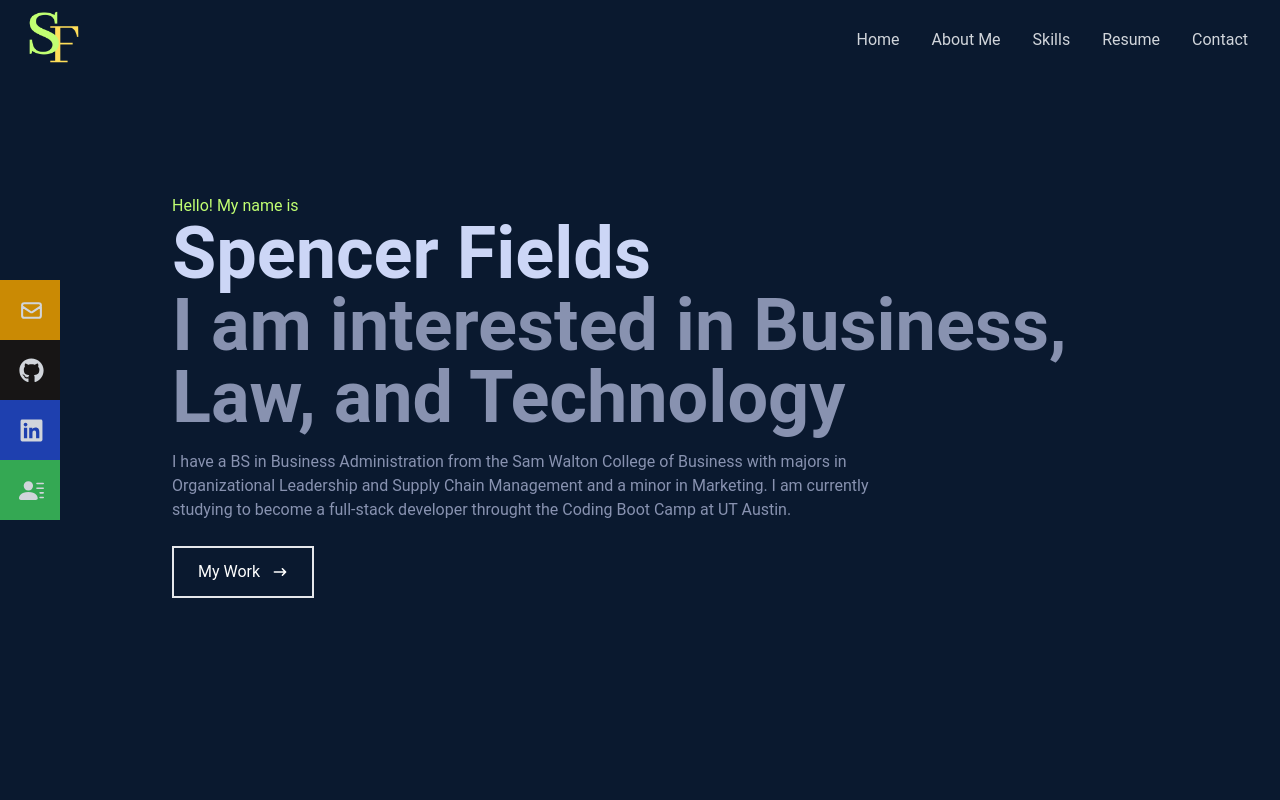
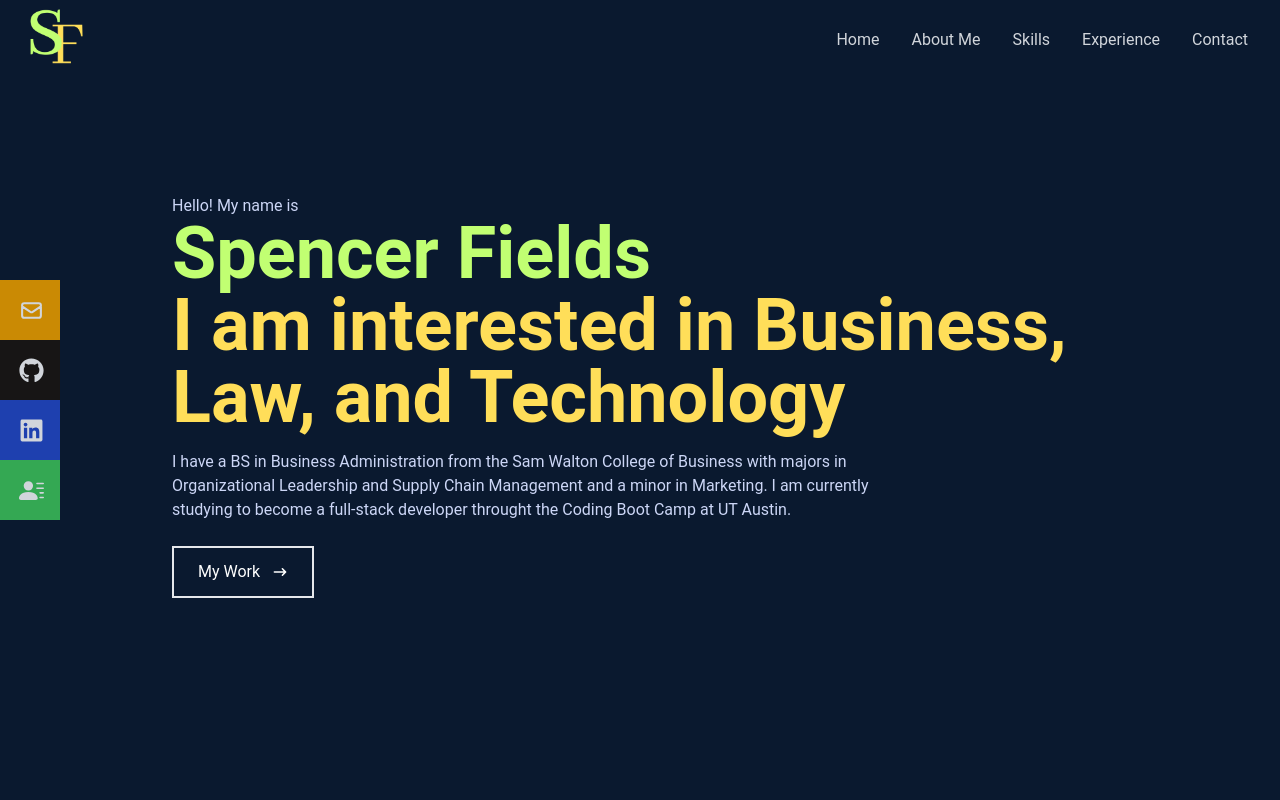
Before and after one commit to sdfields/SDF-Portfolio, a React (Create React App) app in the folder sdf-portfolio/: page / in a window 1280 px wide. Shown: the top 800 px of the page. Built offline with nearby package versions, Linux system fonts and the light colour scheme; the HTML template or start-up script is replaced by a standard one.

Commit message:
almost to final touches adding links to socials and projects

```diff
--- a/sdf-portfolio/package.json
+++ b/sdf-portfolio/package.json
@@ -11,6 +11,7 @@
     "react-dom": "^18.2.0",
     "react-icons": "^4.8.0",
     "react-scripts": "5.0.1",
+    "react-scroll": "^1.8.9",
     "web-vitals": "^2.1.4"
   },
   "scripts": {
--- a/sdf-portfolio/src/components/Contact.jsx
+++ b/sdf-portfolio/src/components/Contact.jsx
@@ -3,14 +3,15 @@ import React from 'react'
 const Contact = () => {
   return (
     <div name= 'contact' className='w-full h-screen bg-[#0a192f] flex justify-center items-center p-4'>
-        <form className='flex flex-col max-w-[600px] w-full'>
+        <form method='POST' action= "https://getform.io/f/28b77d0c-b1a0-4956-a9dd-c9d8bb3ce935" className='flex flex-col max-w-[600px] w-full'>
         <div className='pb-8'>
             <p className='text-4xl font-bold inline border-b-4 border-[#c1ff72] text-gray-300'>Contact</p>
             <p className='text-gray-300 py-4'>Submit the form below or email me at spencerdfields@gmail.com</p>
         </div>
-        <input type='text' placeholder='Name' name='name' />
-        <input type='email' placeholder='Email' name='email' />
-        <input type='text' placeholder='Name' name='name' />
+        <input className='p-2 bg-gray-300' type='text' placeholder='Name' name='name' />
+        <input className='my-4 p-2 bg-gray-300' type='email' placeholder='Email' name='email' />
+        <textarea className='p-2 bg-gray-300' type='text' placeholder='Message' name='message' rows='5' />
+        <button className='text-white border-2 hover:bg-[#c1ff72] hover:border-black hover:text-black px-4 py-3 my-8 mx-auto flex items-center'>Submit</button>
         </form>
     </div>
   )
--- a/sdf-portfolio/src/components/Home.jsx
+++ b/sdf-portfolio/src/components/Home.jsx
@@ -1,28 +1,35 @@
-import React from 'react'
-import {HiArrowNarrowRight} from 'react-icons/hi'
+import React from "react";
+import { HiArrowNarrowRight } from "react-icons/hi";
 
 const Home = () => {
   return (
-    <div name='home' className='w-full h-screen bg-[#0a192f]'>
-
+    <div name="home" className="w-full h-screen bg-[#0a192f]">
       {/*Main Container*/}
-          <div className='max-w-[1000px] h-full mx-auto px-8 flex flex-col justify-center'>
-            <p className='text-[#c1ff72]'>Hello! My name is</p>
-            <h1 className='text-4xl sm:text-7xl font-bold text-[#ccd6f6]'>Spencer Fields</h1>
-            <h2 className='text-4xl sm:text-7xl font-bold text-[#8892b0]'>I am interested in Business, Law, and Technology</h2>
-            <p className='py-4 max-w-[700px] text-[#8892b0]'>I have a BS in Business Administration from the Sam Walton College of Business with majors in Organizational Leadership and Supply Chain Management and a minor in Marketing.
-              I am currently studying to become a full-stack developer throught the Coding Boot Camp at UT Austin.</p>
+      <div className="max-w-[1000px] h-full mx-auto px-8 flex flex-col justify-center">
+        <p className="text-[#ccd6f6]">Hello! My name is</p>
+        <h1 className="text-4xl sm:text-7xl font-bold text-[#c1ff72]">
+          Spencer Fields
+        </h1>
+        <h2 className="text-4xl sm:text-7xl font-bold text-[#ffde59]">
+          I am interested in Business, Law, and Technology
+        </h2>
+        <p className="py-4 max-w-[700px] text-[#ccd6f6]">
+          I have a BS in Business Administration from the Sam Walton College of
+          Business with majors in Organizational Leadership and Supply Chain
+          Management and a minor in Marketing. I am currently studying to become
+          a full-stack developer throught the Coding Boot Camp at UT Austin.
+        </p>
         <div>
-            <button className='text-white group border-2 px-6 py-3 my-2 flex items-center hover:bg-[#c1ff72] hover:text-black'>My Work
-            <span className='group-hover:rotate-90 duration-300'>
-              <HiArrowNarrowRight className='ml-3'/>
+          <button className="text-white group border-2 px-6 py-3 my-2 flex items-center hover:bg-[#c1ff72] hover:text-black">
+            My Work
+            <span className="group-hover:rotate-90 duration-300">
+              <HiArrowNarrowRight className="ml-3" />
             </span>
           </button>
         </div>
       </div>
+    </div>
+  );
+};
 
-    </div>
-  )
-}
-
-export default Home
+export default Home;
--- a/sdf-portfolio/src/components/Navbar.jsx
+++ b/sdf-portfolio/src/components/Navbar.jsx
@@ -1,73 +1,134 @@
-import React, { useState } from 'react'
-import { FaBars, FaTimes, FaGithub, FaLinkedin } from 'react-icons/fa'
-import { HiOutlineMail } from 'react-icons/hi'
-import { BsFillPersonLinesFill } from 'react-icons/bs'
-import Logo from '../assets/newsflogo.png'
-
+import React, { useState } from "react";
+import { FaBars, FaTimes, FaGithub, FaLinkedin } from "react-icons/fa";
+import { HiOutlineMail } from "react-icons/hi";
+import { BsFillPersonLinesFill } from "react-icons/bs";
+import Logo from "../assets/newsflogo.png";
+import { Link } from "react-scroll";
 
 const Navbar = () => {
-    const [nav, setNav] = useState(false)
-    const handleClick = () => setNav(!nav)
+  const [nav, setNav] = useState(false);
+  const handleClick = () => setNav(!nav);
 
   return (
-    <div className='fixed w-full h-[80px] flex justify-between items-center px-4 bg-[#0a192f] text-gray-300'>
+    <div className="fixed w-full h-[80px] flex justify-between items-center px-4 bg-[#0a192f] text-gray-300">
       <div>
-            <img src = {Logo} alt="SF Logo" style ={ {width: '75px'} }/>
+        <img src={Logo} alt="SF Logo" style={{ width: "80px" }} />
       </div>
 
       {/* Main Menu */}
-        <div className='hidden md:flex'>
-            <ul className='hidden md:flex'>
-                <li>Home</li>
-                <li>About Me</li>
-                <li>Skills</li>
-                <li>Resume</li>
-                <li>Contact</li>
+      <ul className="hidden md:flex">
+        {/*Home Button*/}
+        <li>
+          <Link to="home" smooth={true} offset={50} duration={500}>
+            Home
+          </Link>
+        </li>
+        {/*About Me Button*/}
+        <li>
+          <Link to="about" smooth={true} offset={50} duration={500}>
+            About Me
+          </Link>
+        </li>
+        {/*Skills Button*/}
+        <li>
+          <Link to="skills" smooth={true} offset={50} duration={500}>
+            Skills
+          </Link>
+        </li>
+        {/*Experience Button*/}
+        <li>
+          <Link to="experience" smooth={true} offset={50} duration={500}>
+            Experience
+          </Link>
+        </li>
+        {/*Contact Button*/}
+        <li>
+          <Link to="contact" smooth={true} offset={50} duration={500}>
+            Contact
+          </Link>
+        </li>
       </ul>
-        </div>
       {/* Dropdown */}
-        <div onClick ={handleClick} className='md:hidden z-10'>
+      <div onClick={handleClick} className="md:hidden z-10">
         {!nav ? <FaBars /> : <FaTimes />}
       </div>
       {/* Phone/Tablet Menu */}
-            <ul className={!nav ? 'hidden' : 'absolute top-0 left-0 w-full h-screen bg-[#0a192f] flex flex-col justify-center items-center'}>
-                <li className='py-6 text-4xl'>Home</li>
-                <li className='py-6 text-4xl'>About Me</li>
-                <li className='py-6 text-4xl'>Skills</li>
-                <li className='py-6 text-4xl'>Resume</li>
-                <li className='py-6 text-4xl'>Contact</li>
+      <ul
+        className={
+          !nav
+            ? "hidden"
+            : "absolute top-0 left-0 w-full h-screen bg-[#0a192f] flex flex-col justify-center items-center"
+        }
+      >
+        {/*Home Button*/}
+        <li className="py-6 text-4xl">
+            <Link onClick={handleClick} to="home" smooth={true} offset={50} duration={500}>
+            Home
+            </Link></li>
+        {/*About Me Button*/}
+        <li className="py-6 text-4xl">
+            <Link onClick={handleClick} to="about" smooth={true} offset={50} duration={500}>
+            About Me
+            </Link>
+        </li>
+        {/*Skills Button*/}
+        <li className="py-6 text-4xl">
+            <Link onClick={handleClick} to="skills" smooth={true} offset={50} duration={500}>
+            Skills
+            </Link>
+        </li>
+        {/*Experience Button*/}
+        <li className="py-6 text-4xl">
+            <Link onClick={handleClick} to="experience" smooth={true} offset={50} duration={500}>
+            Experience
+            </Link>
+        </li>
+        {/*Contact Button*/}
+        <li className="py-6 text-4xl">
+            <Link onClick={handleClick} to="contact" smooth={true} offset={50} duration={500}>
+            Contact
+            </Link>
+        </li>
       </ul>
       {/* Icons */}
-        <div className='hidden lg:flex fixed flex-col top-[35%] left-0'>
+      <div className="hidden lg:flex fixed flex-col top-[35%] left-0">
         <ul>
-                <li className='w-[160px] h-[60px] flex justify-between items-center ml-[-100px] hover:ml-[-10px] duration-300 bg-yellow-600'>
-                    <a className='flex justify-between items-center w-full text-gray-300'
-                        href ="/">
-                        Email <HiOutlineMail size={25}/>
+          <li className="w-[160px] h-[60px] flex justify-between items-center ml-[-100px] hover:ml-[-10px] duration-300 bg-yellow-600">
+            <a
+              className="flex justify-between items-center w-full text-gray-300"
+              href="mailto:spencerdfields@gmail.com"
+            >
+              Email <HiOutlineMail size={25} />
             </a>
           </li>
-                <li className='w-[160px] h-[60px] flex justify-between items-center ml-[-100px] hover:ml-[-10px] duration-300 bg-[#171515]'>
-                    <a className='flex justify-between items-center w-full text-gray-300'
-                        href ="/">
-                        GitHub <FaGithub size={25}/>
+          <li className="w-[160px] h-[60px] flex justify-between items-center ml-[-100px] hover:ml-[-10px] duration-300 bg-[#171515]">
+            <a
+              className="flex justify-between items-center w-full text-gray-300"
+              href="https://github.com/sdfields" target ="_blank" rel="noreferrer"
+            >
+              GitHub <FaGithub size={25} />
             </a>
           </li>
-                <li className='w-[160px] h-[60px] flex justify-between items-center ml-[-100px] hover:ml-[-10px] duration-300 bg-blue-800'>
-                    <a className='flex justify-between items-center w-full text-gray-300'
-                        href ="/">
-                        LinkedIn <FaLinkedin size={25}/>
+          <li className="w-[160px] h-[60px] flex justify-between items-center ml-[-100px] hover:ml-[-10px] duration-300 bg-blue-800">
+            <a
+              className="flex justify-between items-center w-full text-gray-300"
+              href="https://www.linkedin.com/in/spencerdfields/" target ="_blank" rel="noreferrer"
+            >
+              LinkedIn <FaLinkedin size={25} />
             </a>
           </li>
-                <li className='w-[160px] h-[60px] flex justify-between items-center ml-[-100px] hover:ml-[-10px] duration-300 bg-[#34a853]'>
-                    <a className='flex justify-between items-center w-full text-gray-300'
-                        href ="/">
-                        Resume <BsFillPersonLinesFill size={25}/>
+          <li className="w-[160px] h-[60px] flex justify-between items-center ml-[-100px] hover:ml-[-10px] duration-300 bg-[#34a853]">
+            <a
+              className="flex justify-between items-center w-full text-gray-300"
+              href="/"
+            >
+              Resume <BsFillPersonLinesFill size={25} />
             </a>
           </li>
         </ul>
       </div>
     </div>
-  )
-}
+  );
+};
 
-export default Navbar
+export default Navbar;
```
Also changed, not shown: 1 other file (tests, documents, lock files or other folders). Lines whose indentation alone changed are shown as unchanged.
